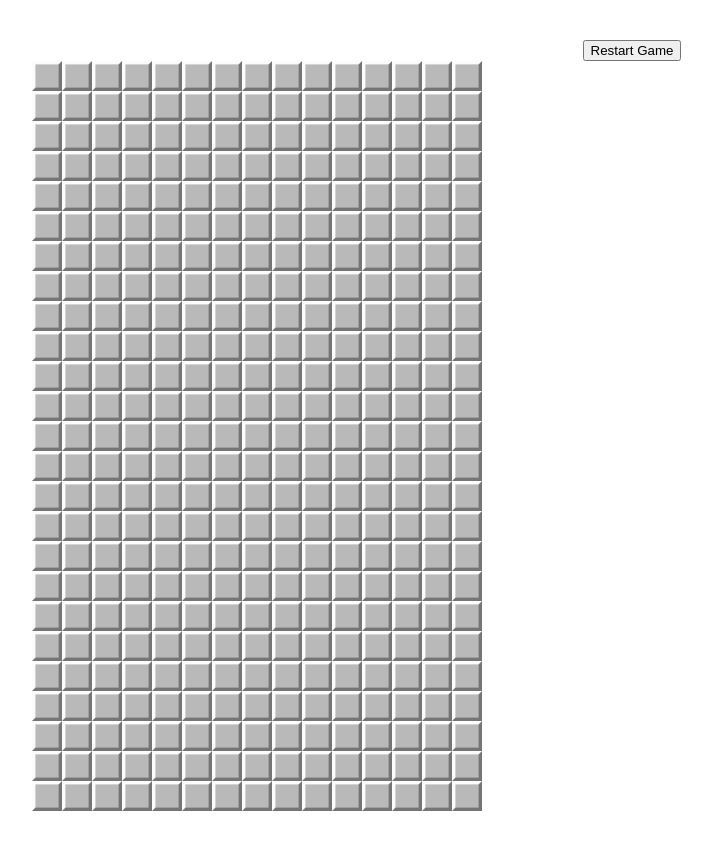
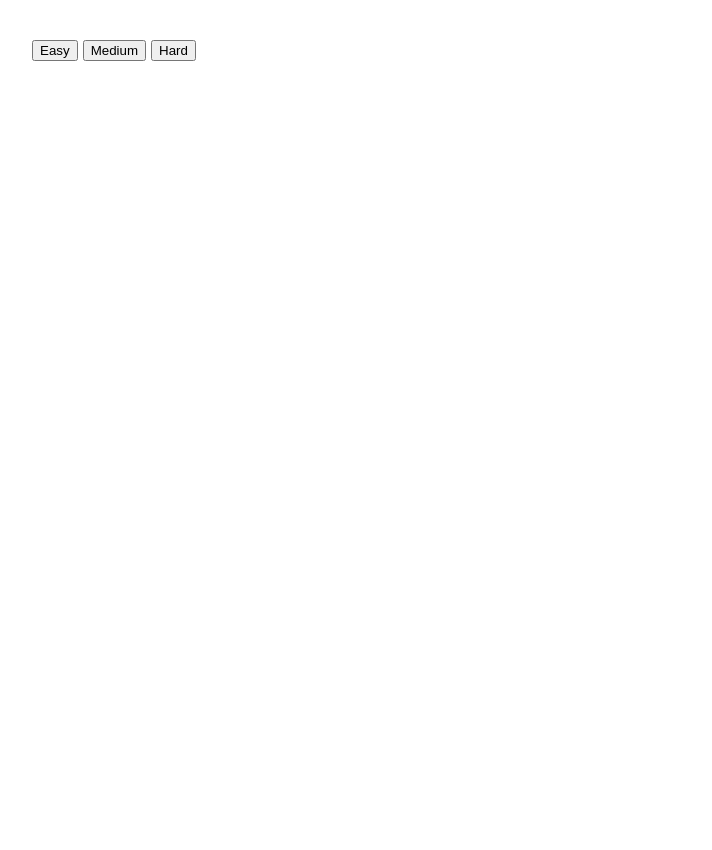
Before and after one commit to Konseyy/minesweeper-analytics, a React (Vite) app: page / in a window 1280 px wide. Shown: the whole page, without its empty margins (8-720 px from the left). After the commit the page ends 800 px from the top, so only its background shows below. Built offline with nearby package versions, Linux system fonts and the light colour scheme.

Commit message:
difficulties and timer

```diff
--- a/src/App.tsx
+++ b/src/App.tsx
@@ -1,10 +1,10 @@
 import './App.css';
-import GameBoard from './components/GameBoard';
+import Controller from './components/Controller';
 
 function App() {
   return (
     <div className="App">
-      <GameBoard />
+      <Controller />
     </div>
   );
 }
--- /dev/null
+++ b/src/components/Controller.tsx
@@ -0,0 +1,85 @@
+import React, { useEffect, useState } from 'react';
+import GameBoard from './GameBoard';
+
+export type Difficulty = 'easy' | 'medium' | 'hard';
+export type GameState = 'menu' | 'playing' | 'won' | 'lost';
+
+let timerTracker: number | null = null;
+
+const Controller = () => {
+  const [timer, setTimer] = useState(0);
+  const [difficulty, setDifficulty] = useState<Difficulty | null>(null);
+  const [gameState, setGameState] = useState<GameState>('menu');
+
+  useEffect(() => {
+    return () => {
+      clearInterval(timerTracker ?? 0);
+    };
+  }, []);
+
+  useEffect(() => {
+    if (gameState === 'won') {
+      alert(`You won! (${timer}s)`);
+    }
+    if (gameState === 'lost') {
+      alert(`You lost! (${timer}s)`);
+    }
+  }, [gameState]);
+
+  function startGame(difficulty: Difficulty) {
+    setDifficulty(difficulty);
+    setGameState('playing');
+    setTimer(0);
+    timerTracker = window.setInterval(() => {
+      setTimer((timer) => timer + 1);
+    }, 1000);
+  }
+
+  function endGame(won: boolean) {
+    clearInterval(timerTracker!);
+    setGameState(won ? 'won' : 'lost');
+    const highScores = localStorage.getItem('highScores');
+    if (highScores) {
+      const parsed = JSON.parse(highScores);
+      if (parsed[difficulty!] === undefined || timer < parsed[difficulty!].time) {
+        parsed[difficulty!] = { time: timer, date: Date.now() };
+        localStorage.setItem('highScores', JSON.stringify(parsed));
+      }
+    }
+    const newHighScores = {
+      [difficulty!]: { time: timer, date: Date.now() },
+    };
+    localStorage.setItem('highScores', JSON.stringify(newHighScores));
+  }
+
+  function returnToMenu() {
+    setDifficulty(null);
+    clearInterval(timerTracker!);
+    setTimer(0);
+    setGameState('menu');
+    setDifficulty(null);
+  }
+
+  if (gameState === 'menu' || difficulty === null) {
+    return (
+      <div style={{ display: 'flex', gap: '5px' }}>
+        <button onClick={() => startGame('easy')}>Easy</button>
+        <button onClick={() => startGame('medium')}>Medium</button>
+        <button onClick={() => startGame('hard')}>Hard</button>
+      </div>
+    );
+  }
+  return (
+    <GameBoard
+      timer={timer}
+      difficulty={difficulty}
+      onMenu={returnToMenu}
+      onLose={() => endGame(false)}
+      onWin={() => endGame(true)}
+      gameState={gameState}
+      setGameState={setGameState}
+    />
+  );
+};
+
+export default Controller;
--- a/src/components/GameBoard.tsx
+++ b/src/components/GameBoard.tsx
@@ -1,5 +1,6 @@
 import React, { FC, useState } from 'react';
 import { coordsToIndex, getSurroundingCoords, indexToCoords } from '../utils';
+import { Difficulty, GameState } from './Controller';
 import Tile from './Tile';
 
 export enum TileState {
@@ -15,10 +16,6 @@ export interface ITile {
   mineProbability?: number;
 }
 
-const DEFAULT_WIDTH = 15 as const;
-const DEFAULT_HEIGHT = 25 as const;
-const DEFAULT_MINE_PERCENTAGE = 0.2 as const;
-
 const DEFAULT_TILE = {
   mine: false,
   state: TileState.Hidden,
@@ -33,29 +30,24 @@ interface GameBoardProps {
   height?: number;
   width?: number;
   minePercentage?: number;
-  onWin?: () => void;
-  onLose?: () => void;
+  onWin: () => void;
+  onLose: () => void;
+  gameState: GameState;
+  setGameState: (gameState: GameState) => void;
+  onMenu: () => void;
+  difficulty: Difficulty;
+  timer: number;
 }
 
-const GameBoard: FC<GameBoardProps> = ({
-  height = DEFAULT_HEIGHT,
-  width = DEFAULT_WIDTH,
-  minePercentage = DEFAULT_MINE_PERCENTAGE,
-  onWin,
-  onLose,
-}) => {
+const GameBoard: FC<GameBoardProps> = ({ onWin, onLose, gameState, setGameState, onMenu, difficulty, timer }) => {
+  const height = difficulty === 'easy' ? 13 : difficulty === 'medium' ? 16 : 28;
+  const width = difficulty === 'easy' ? 8 : difficulty === 'medium' ? 12 : 20;
+  const minePercentage = difficulty === 'easy' ? 0.1 : difficulty === 'medium' ? 0.2 : 0.3;
   const TILE_COUNT = height * width;
   const MINE_COUNT = Math.floor(TILE_COUNT * minePercentage);
   // Create initial set of tiles
   const [grid, setGrid] = useState<ITile[][]>(getStartingGrid());
   const [firstClicked, setFirstClicked] = useState(false);
-  const [gameOver, setGameOver] = useState(false);
-
-  function restartGame() {
-    setGrid(getStartingGrid());
-    setFirstClicked(false);
-    setGameOver(false);
-  }
 
   function getStartingGrid() {
     const grid = Array(height);
@@ -130,7 +122,7 @@ const GameBoard: FC<GameBoardProps> = ({
   }
 
   function handleLeftClick(row: number, col: number) {
-    if (gameOver) return;
+    if (gameState !== 'playing') return;
     console.log('leftclicked tile', { row, col }, grid[row][col]);
     if (grid[row][col].state === TileState.Opened) {
       console.log('tile already opened');
@@ -149,17 +141,23 @@ const GameBoard: FC<GameBoardProps> = ({
     // If tile is a mine, game over
     if (grid[row][col].mine) {
       console.log('game over');
-      onLose?.();
-      setGameOver(true);
+      onLose();
       return;
     }
 
-    // If no more mines unflagged mines remaining, game won
-    // TODO - check if all mines are flagged
+    // Check if any open tiles remaining
+    for (let i = 0; i < TILE_COUNT; i++) {
+      const { row, col } = indexToCoords(i, width);
+      if (grid[row][col].state === TileState.Hidden && !grid[row][col].mine) {
+        return;
+      }
+    }
+    console.log('you win');
+    onWin();
   }
 
   function handleRightClick(row: number, col: number) {
-    if (gameOver) return;
+    if (gameState !== 'playing') return;
     console.log('rightclicked tile', { row, col }, grid[row][col]);
     if (grid[row][col].state === TileState.Opened) {
       console.log('tile already opened');
@@ -178,7 +176,8 @@ const GameBoard: FC<GameBoardProps> = ({
   return (
     <div className="gameBoard">
       <header>
-        <button onClick={restartGame}>Restart Game</button>
+        <button onClick={onMenu}>Back to menu</button>
+        <div className="timer">{timer}s</div>
       </header>
       <main>
         {grid.map((row, rowIndex) => {
@@ -187,7 +186,7 @@ const GameBoard: FC<GameBoardProps> = ({
               {row.map((tile, colIndex) => {
                 return (
                   <Tile
-                    gameOver={gameOver}
+                    gameOver={gameState !== 'playing'}
                     tile={tile}
                     key={colIndex}
                     handleLeftClick={() => handleLeftClick(rowIndex, colIndex)}
```
